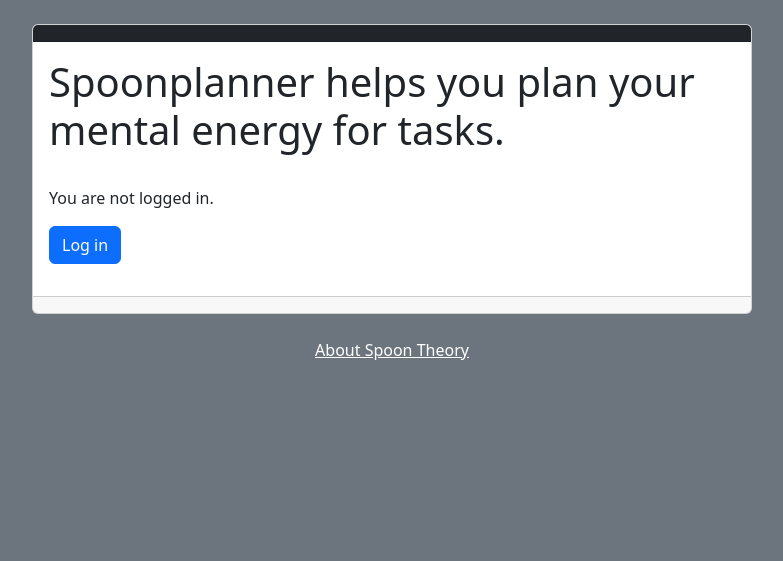
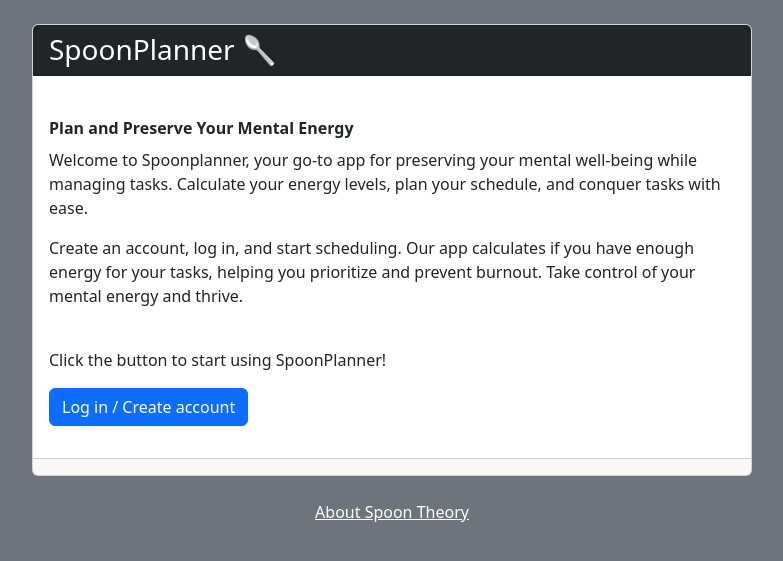
Before and after one commit to knutinator/spoon-planner, a Django app: page / in a window 1280 px wide. Shown: the part 48-609 px from the top of the page, without its empty margins (248-1031 px from the left). Run offline with Django 3.2, Linux system fonts and the light colour scheme.

Commit message:
Update welcome message

```diff
--- a/templates/home.html
+++ b/templates/home.html
@@ -10,7 +10,8 @@
                     {% if user.is_authenticated %}
                     <h3 class="card-title mb-0 float-start">Today's Tasks</h3>
                     <a href="{% url 'task-list' %}" class="float-end text-light">View all tasks</a>
-
+                    {% else %}
+                    <h3 class="card-title mb-0 float-start">SpoonPlanner 🥄 </h3>
                     {% endif %}
                 </div>
                 <!-- main content -->
@@ -18,7 +19,12 @@
                     {% if user.is_authenticated %}
                     <!-- welcome message -->
                     {% else %}
-                    <h1 class="card-title">Spoonplanner helps you plan your mental energy for tasks.</h1>
+                    <br>
+                    <p class="card-title"><strong>Plan and Preserve Your Mental Energy</strong></p>
+
+                    <p>Welcome to Spoonplanner, your go-to app for preserving your mental well-being while managing tasks. Calculate your energy levels, plan your schedule, and conquer tasks with ease.</p>
+
+                    <p>Create an account, log in, and start scheduling. Our app calculates if you have enough energy for your tasks, helping you prioritize and prevent burnout. Take control of your mental energy and thrive.</p>
                     <br>
                     {% endif %}
                     {% if user.is_authenticated %}
@@ -58,8 +64,8 @@
                     <p>Hm... Consider moving some tasks to another day?</p>
                     {% endif %}
                     {% else %}
-                    <p>You are not logged in.</p>
-                    <p><a href="{% url 'login' %}" class="btn btn-primary">Log in</a></p>
+                    <p>Click the button to start using SpoonPlanner!</p>
+                    <p><a href="{% url 'login' %}" class="btn btn-primary">Log in / Create account</a></p>
                     {% endif %}
                 </div>
                 <div class="card-footer">
```
